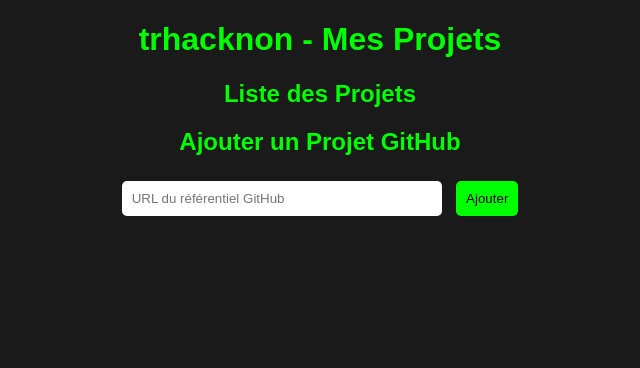
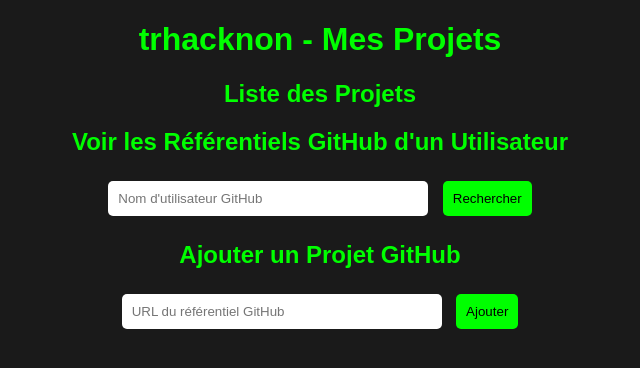
Before and after one commit to tucommenceapousser/trkn-projects, a Flask app: page / in a window 1280 px wide. Shown: the top 368 px of the page, without its empty margins (320-960 px from the left). Run offline with Flask 3, Linux system fonts and the light colour scheme.

Commit message:
Update index.html

```diff
--- a/templates/index.html
+++ b/templates/index.html
@@ -66,6 +66,12 @@
         {% endfor %}
     </ul>
 
+    <h2>Voir les Référentiels GitHub d'un Utilisateur</h2>
+<form action="{{ url_for('github_repos', username='') }}" method="get" onsubmit="event.preventDefault(); window.location.href='/github_repos/' + document.getElementById('github_username').value;">
+    <input type="text" id="github_username" placeholder="Nom d'utilisateur GitHub" required>
+    <button type="submit">Rechercher</button>
+</form>
+
     <h2>Ajouter un Projet GitHub</h2>
     <form action="{{ url_for('add_project') }}" method="post">
         <input type="text" name="github_url" placeholder="URL du référentiel GitHub" required>
```
